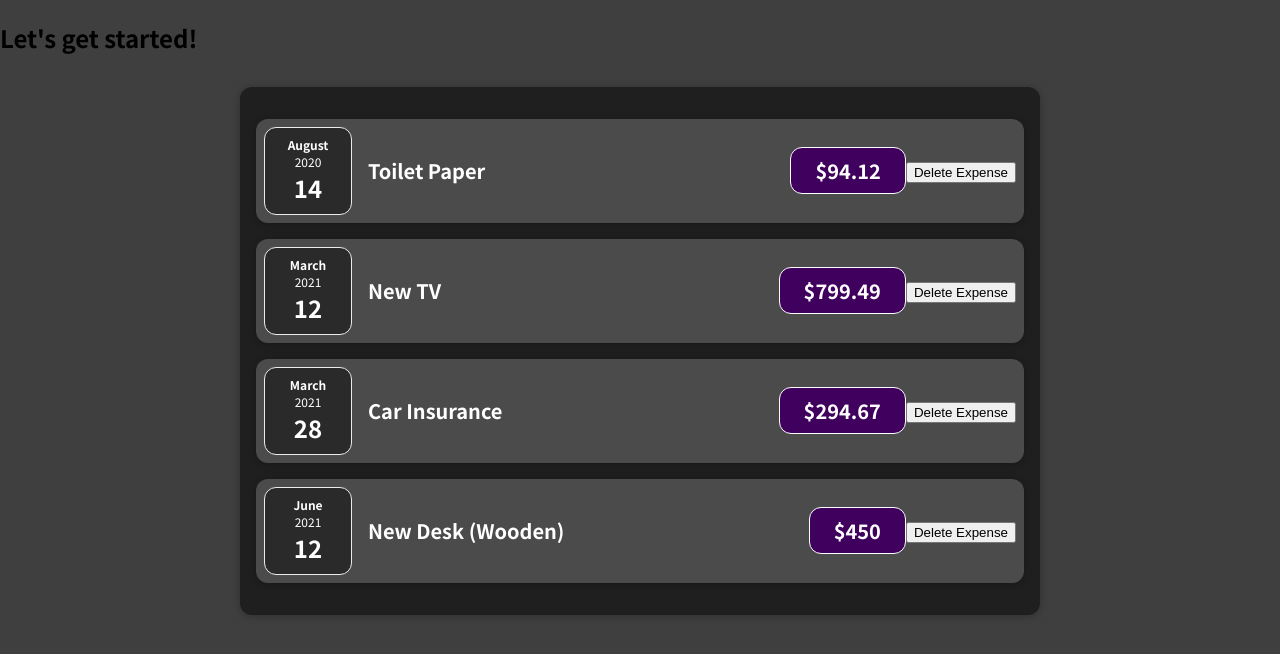
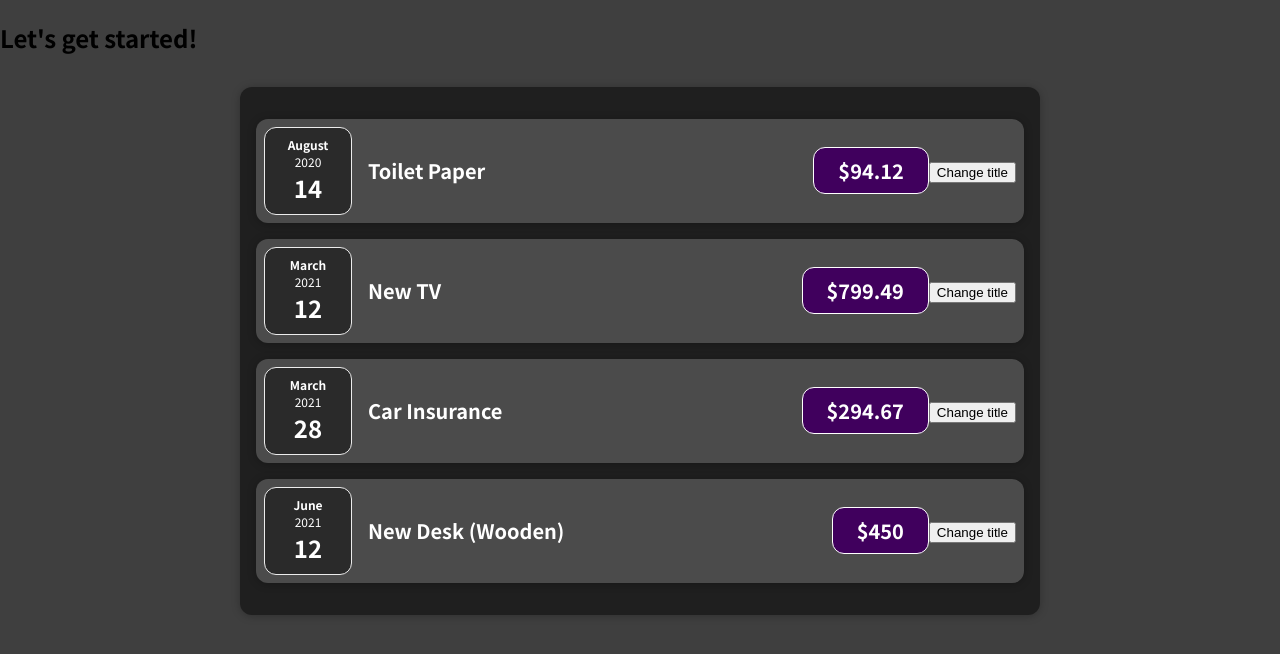
Before and after one commit to rintha/react-starting-project, a React (Create React App) app in the folder 01-starting-setup/01-starting-setup/: page / in a window 1280 px wide. Shown: the top 654 px of the page. Built offline with nearby package versions, Linux system fonts and the light colour scheme.

Commit message:
useStete

```diff
--- a/01-starting-setup/01-starting-setup/src/components/Expenses/ExpenseItem.js
+++ b/01-starting-setup/01-starting-setup/src/components/Expenses/ExpenseItem.js
@@ -1,22 +1,28 @@
-import React from "react";
+import React,{useState} from "react";
 
 import ExpenseDate from "./ExpenseDate";
 import Card from "../UI/Card";
 import "./ExpenseItem.css";
 
-function deleteExpenseHandler (){
+const ExpenseItem = (props) => {
+
+  const [title, setTitle] = useState(props.title);
+
+  const clickHandler = () =>{
+    setTitle('Updated!');
+    console.log(title);
 
 }
-const ExpenseItem = (props) => {
+
   return (
     <Card className="expense-item">
       <ExpenseDate date={props.date} />
       <div className="expense-item__description">
-        <h2>{props.title}</h2>
+        <h2>{title}</h2>
         <div className="expense-item__price">${props.amount}</div>
       </div>
       <div className="del-expense">
-      <button onClick={deleteExpenseHandler}>Delete Expense</button>
+      <button onClick={clickHandler}>Change title</button>
       </div>
     </Card>
   );
```
